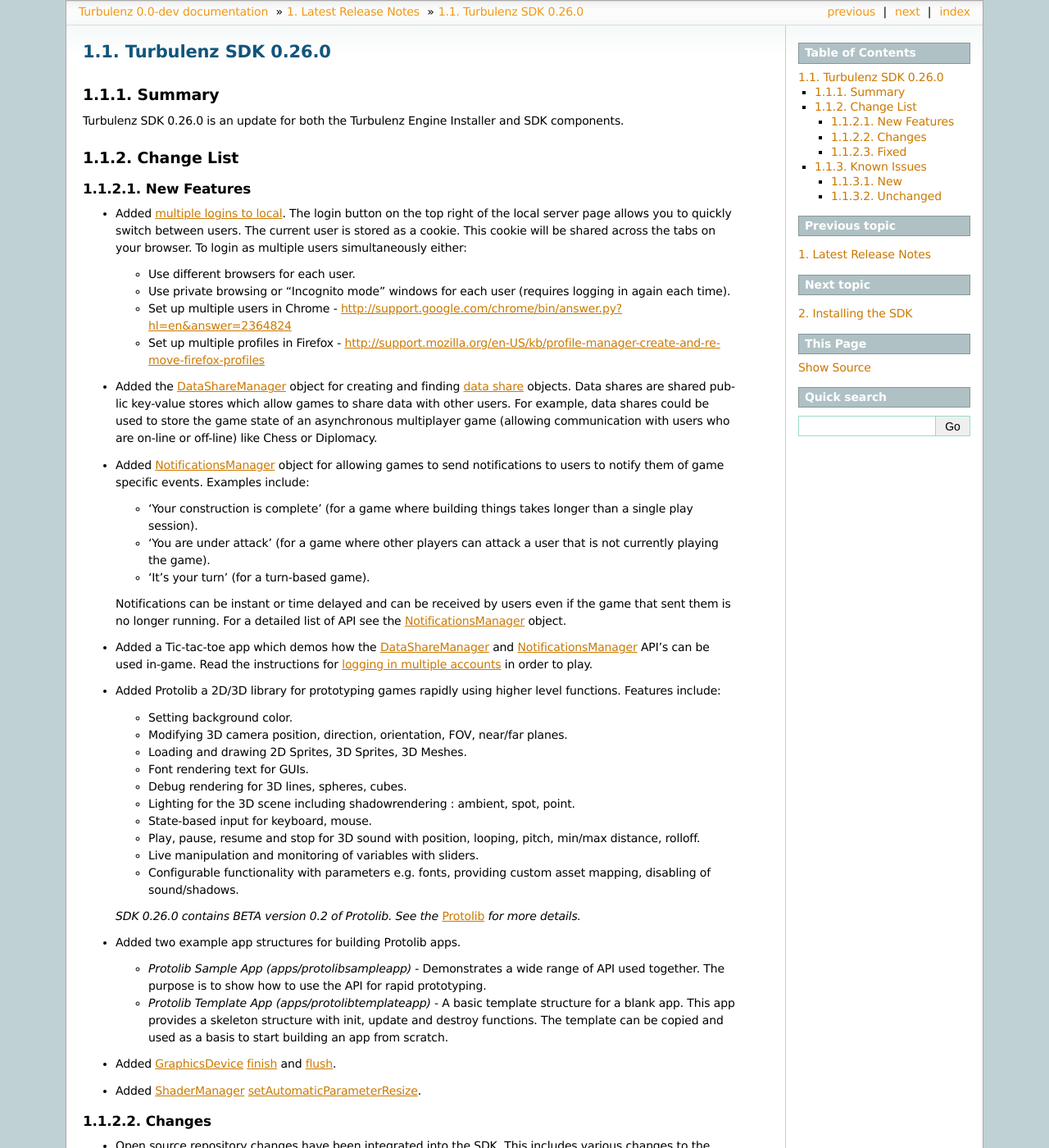
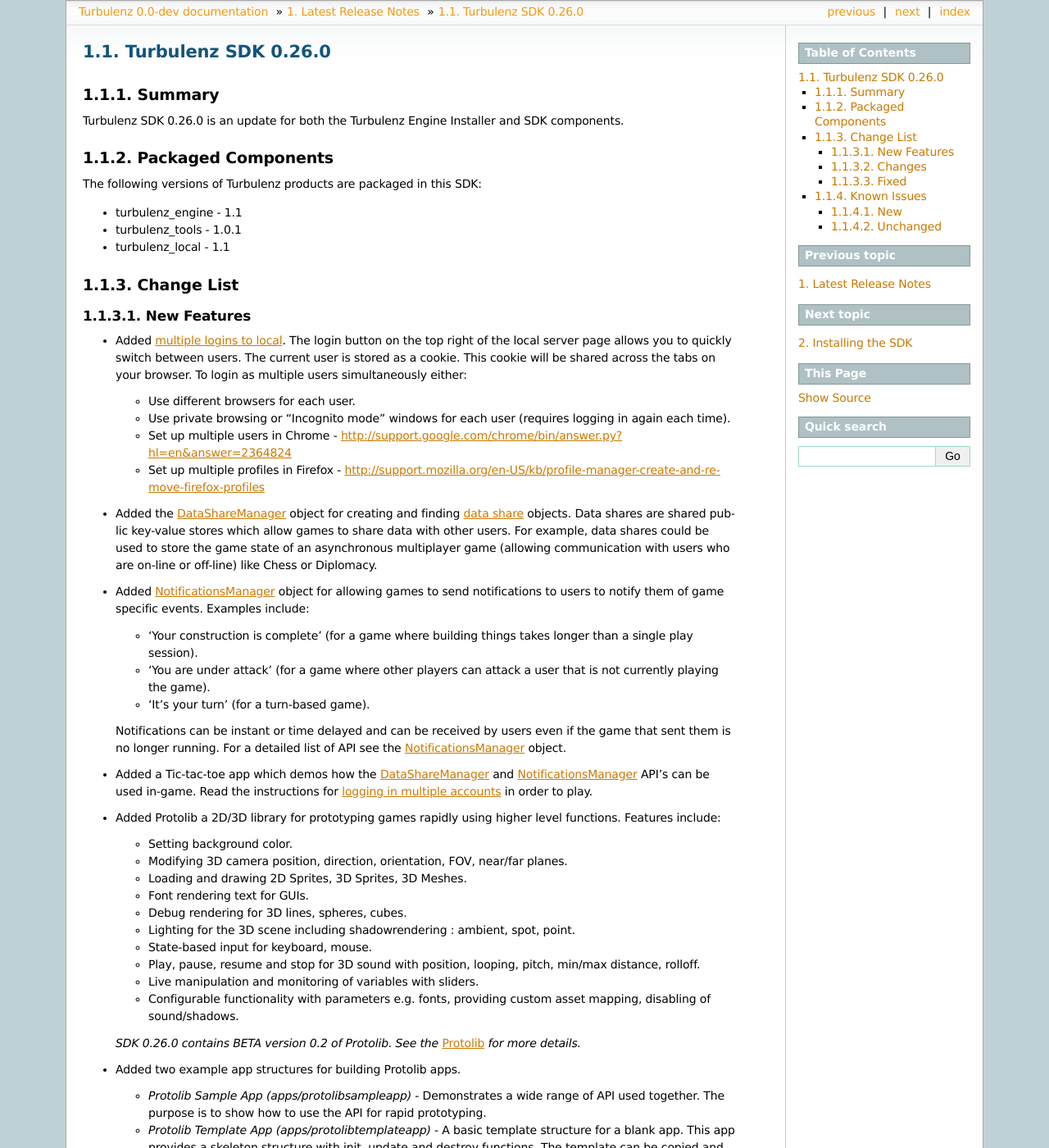
Before and after one commit to turbulenz/turbulenz_engine, a Sphinx documentation site: the page built from docs/source/release_notes/release_notes_0.26.0.rst, in a window 1280 px wide and 1400 px high. Shown: the whole window at 82% size. Built offline with Sphinx 7.4.7, drawn with Linux system fonts in a browser that asks for light colours; some of the changed text lies outside the part shown.

Commit message:
Updated release notes with packaged versions and mapping table note.

```diff
--- a/docs/source/release_notes/release_notes_0.26.0.rst
+++ b/docs/source/release_notes/release_notes_0.26.0.rst
@@ -10,6 +10,14 @@
 Turbulenz SDK 0.26.0 is an update for both the Turbulenz Engine
 Installer and SDK components.
 
+Packaged Components
+===================
+
+The following versions of Turbulenz products are packaged in this SDK:
+
+* turbulenz_engine - 1.1
+* turbulenz_tools - 1.0.1
+* turbulenz_local - 1.1
 
 Change List
 ===========
@@ -142,6 +150,9 @@
 
 * The default renderer's ``defaultPrepareFn`` will now switch to a default "flat" or "flat_skinned" technique if "diffuse" is not set on the technique parameters for a geometries material.
 
+* Changes have been made to the :ref:`Mapping Table <mappingtable>` object.
+  Certain undocumented properties are not longer available, if you previously used properties such as mappingTablePrefix, please note they are no longer available.
+
 Fixed
 -----
 
```
